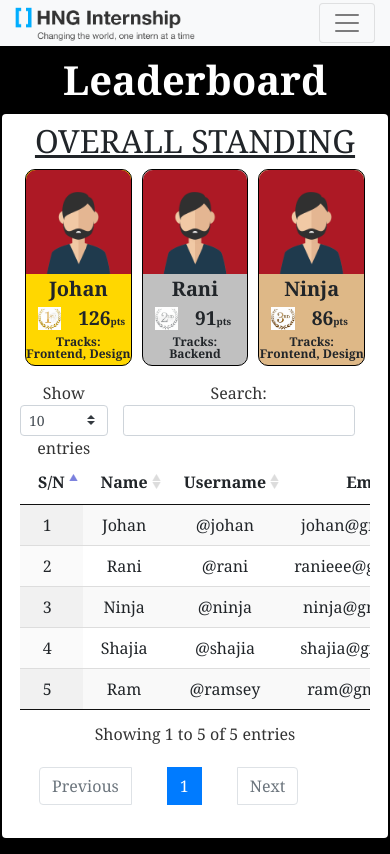
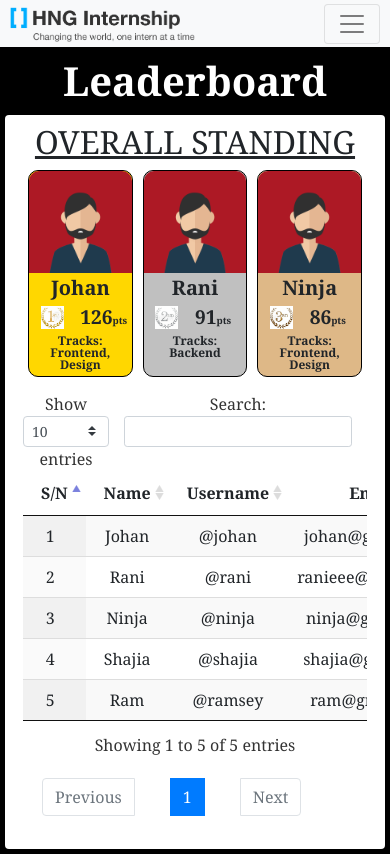
Before and after one commit to tamsay/Leaderboard, a plain HTML site: page index.html in a window 390 px wide. Drawn offline with Linux system fonts and the light colour scheme.

Commit message:
styles adjustment

```diff
--- a/css/styles.css
+++ b/css/styles.css
@@ -191,7 +191,7 @@ table tr td:first-child::before
 
 @media (max-width: 480px) {
   .container-fluid{
-    padding: 5px 2px;
+    /* padding: 5px 2px; */
   }
   .nav-pills-custom .nav-link {
     font-size: 1.25em;
@@ -205,16 +205,22 @@ table tr td:first-child::before
   }
   #mainDiv{
     /* width: 100%; */
+    padding: 0px;
+    /* margin: 0px; */
   }
   #mobileMenu{
     display: block;
+    margin: 0px;
+    padding: 0px;
   }
  header img{
    display: none;
  }
  .navbar{
   /* display: flex; */
-  padding: 0px 30px;
+  width: 100%;
+  padding: 0px 10px;
+  margin: 0px;
  }
  .navbar-brand{
   width: 50%;
@@ -445,6 +451,9 @@ table tr td:first-child::before
 
 }
 @media (min-width: 481px) and (max-width: 767px){
+  .container-fluid{
+    padding: 0px;
+  }
   .topScore p{
     font-size: 2em;
     margin: 0px;
```
